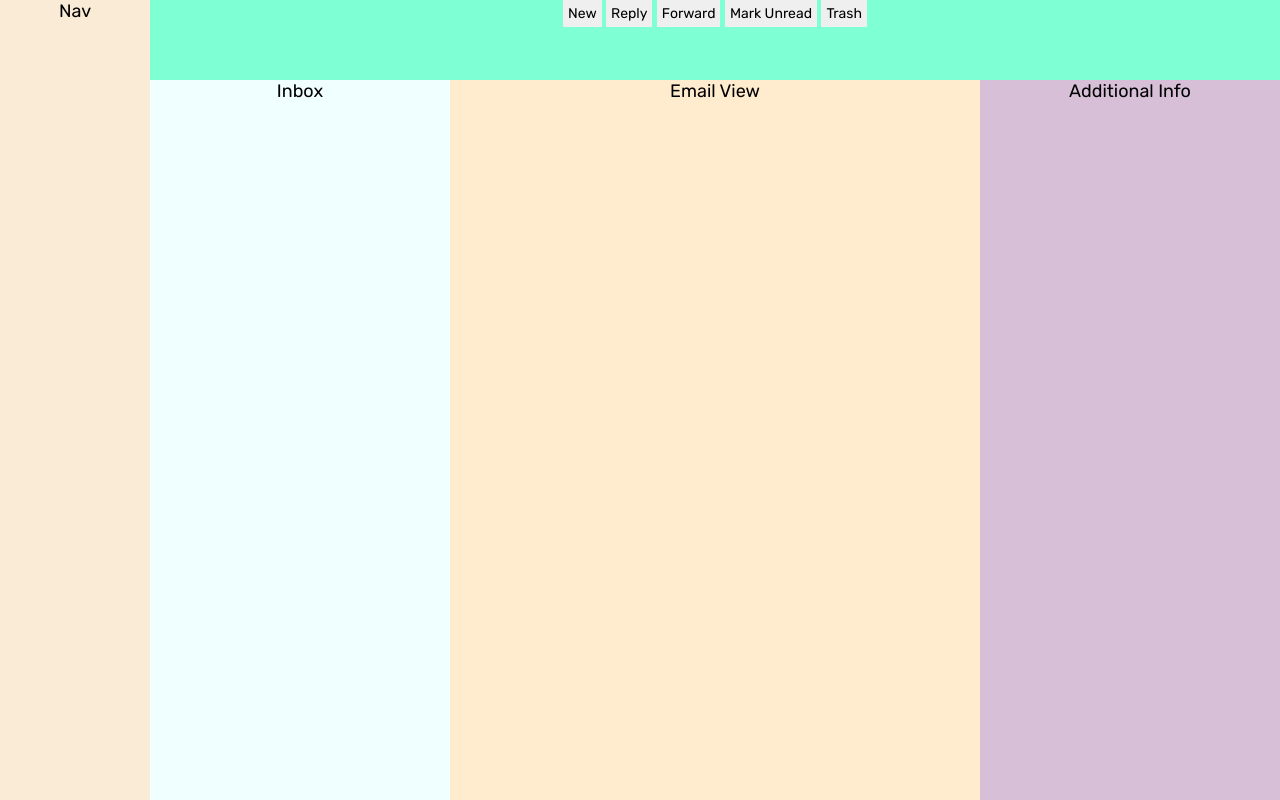
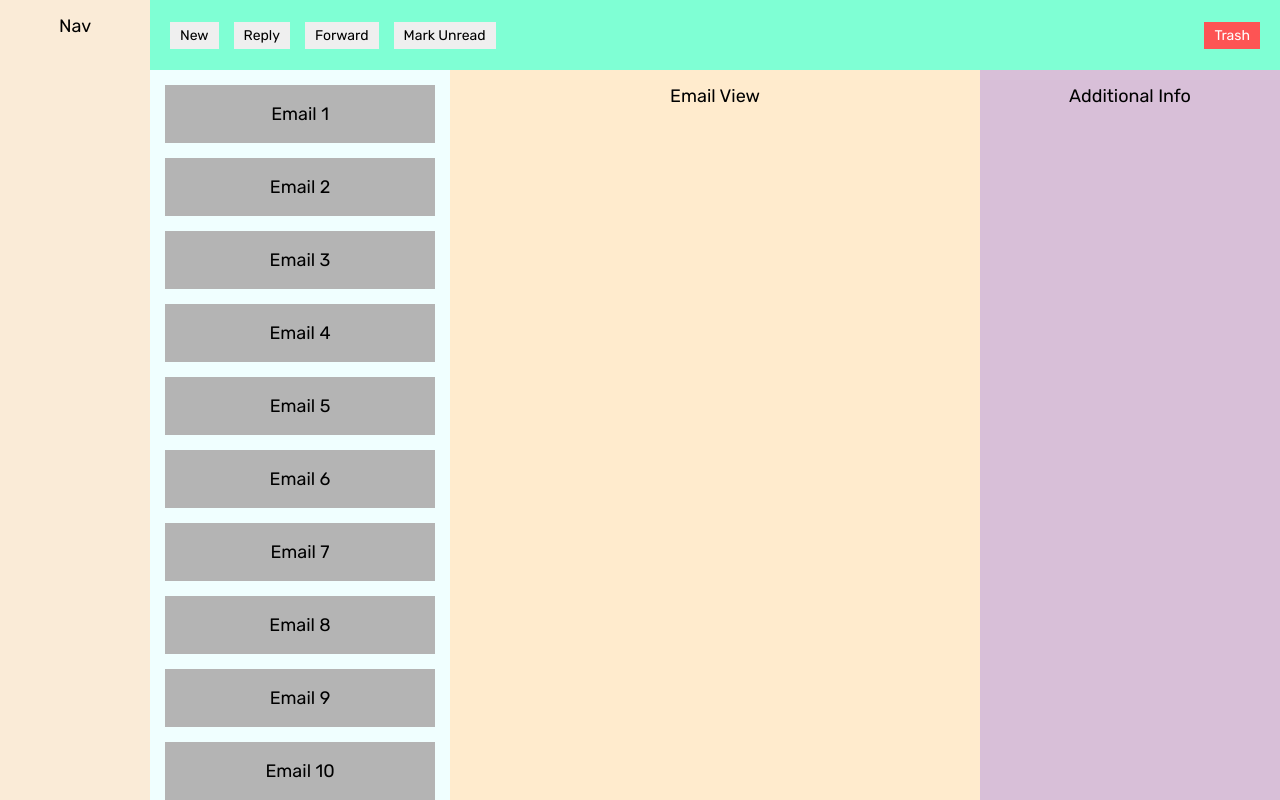
Before and after one commit to Abdul-Muqeet-Niazi/Lisbon-Chair-Shop, a plain HTML site: page Web-Application-Layout.html in a window 1280 px wide. Drawn offline with Linux system fonts and the light colour scheme.

Commit message:
Augmenting Web Layout

```diff
--- a/Web-Application-Layout.html
+++ b/Web-Application-Layout.html
@@ -28,32 +28,60 @@
 
         display: grid;
         grid-template-columns: 150px 300px 1fr 300px;
-        grid-template-rows: 80px 1fr;
+        grid-template-rows: 70px 1fr;
       }
 
       nav {
         background-color: antiquewhite;
         grid-row: 1 / -1;
+        padding: 15px;
       }
       menu {
         background-color: aquamarine;
         grid-column: 2 / -1;
+        padding: 10px 20px;
+
+        display: flex;
+        flex-direction: row;
+        align-items: center;
+        gap: 15px;
       }
       section {
         background-color: azure;
+        padding: 15px;
+
+        display: flex;
+        /* flex-shrink: 0; */
+        flex-direction: column;
+        gap: 15px;
+        overflow-y: scroll;
       }
       main {
         background-color: blanchedalmond;
+        padding: 15px;
       }
       aside {
         background-color: thistle;
+        padding: 15px;
       }
 
       .btn {
         font-size: 14px;
         font-family: "Rubik", sans-serif;
         border: none;
-        padding: 5px;
+        padding: 5px 10px;
+        cursor: pointer;
+      }
+
+      .btn--trash {
+        margin-left: auto;
+        background-color: #fd5454;
+        color: #fff;
+      }
+
+      .email-box {
+        background-color: #b4b4b4;
+        padding: 18px 36px;
       }
     </style>
   </head>
@@ -66,7 +94,18 @@
       <button class="btn">Mark Unread</button>
       <button class="btn btn--trash">Trash</button>
     </menu>
-    <section>Inbox</section>
+    <section>
+      <div class="email-box">Email 1</div>
+      <div class="email-box">Email 2</div>
+      <div class="email-box">Email 3</div>
+      <div class="email-box">Email 4</div>
+      <div class="email-box">Email 5</div>
+      <div class="email-box">Email 6</div>
+      <div class="email-box">Email 7</div>
+      <div class="email-box">Email 8</div>
+      <div class="email-box">Email 9</div>
+      <div class="email-box">Email 10</div>
+    </section>
     <main>Email View</main>
     <aside>Additional Info</aside>
   </body>
```
